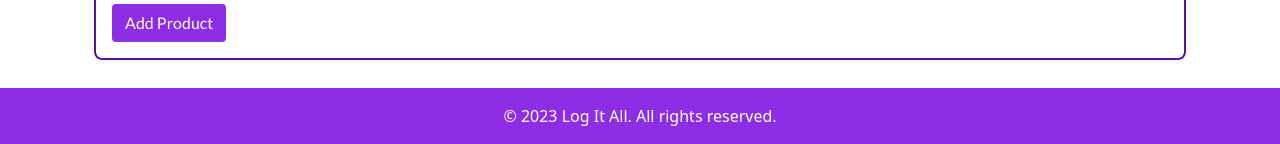
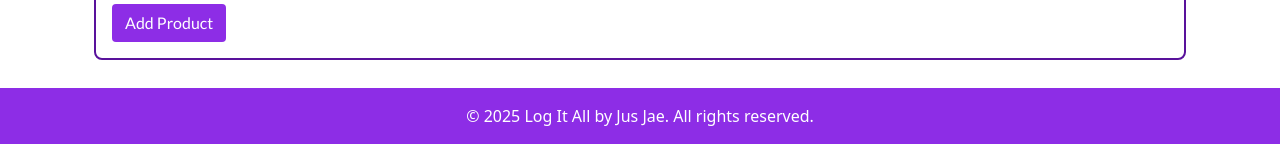
Before and after one commit to JusJae/ms3_logapp, a Flask app: page /add_product in a window 1280 px wide. Shown: the part 656-800 px from the top of the page. Run offline with Flask 3, Linux system fonts and the light colour scheme; data that the repository does not hold is empty; some libraries are stand-ins or nearby versions.

Commit message:
fix: update footer copyright year to 2025 and add author name

```diff
--- a/templates/index.html
+++ b/templates/index.html
@@ -156,7 +156,7 @@
 			class="footer bg-light text-center text-lg-start bottom-0 w-100 mt-auto fixed"
 			style="background-color: var(--main-color) !important; color: white">
 			<div class="text-center footer-text p-3">
-				© 2023 Log It All. All rights reserved.
+				© 2025 Log It All by Jus Jae. All rights reserved.
 			</div>
 		</footer>
 		<!-- JS for interactive elements -->
```
